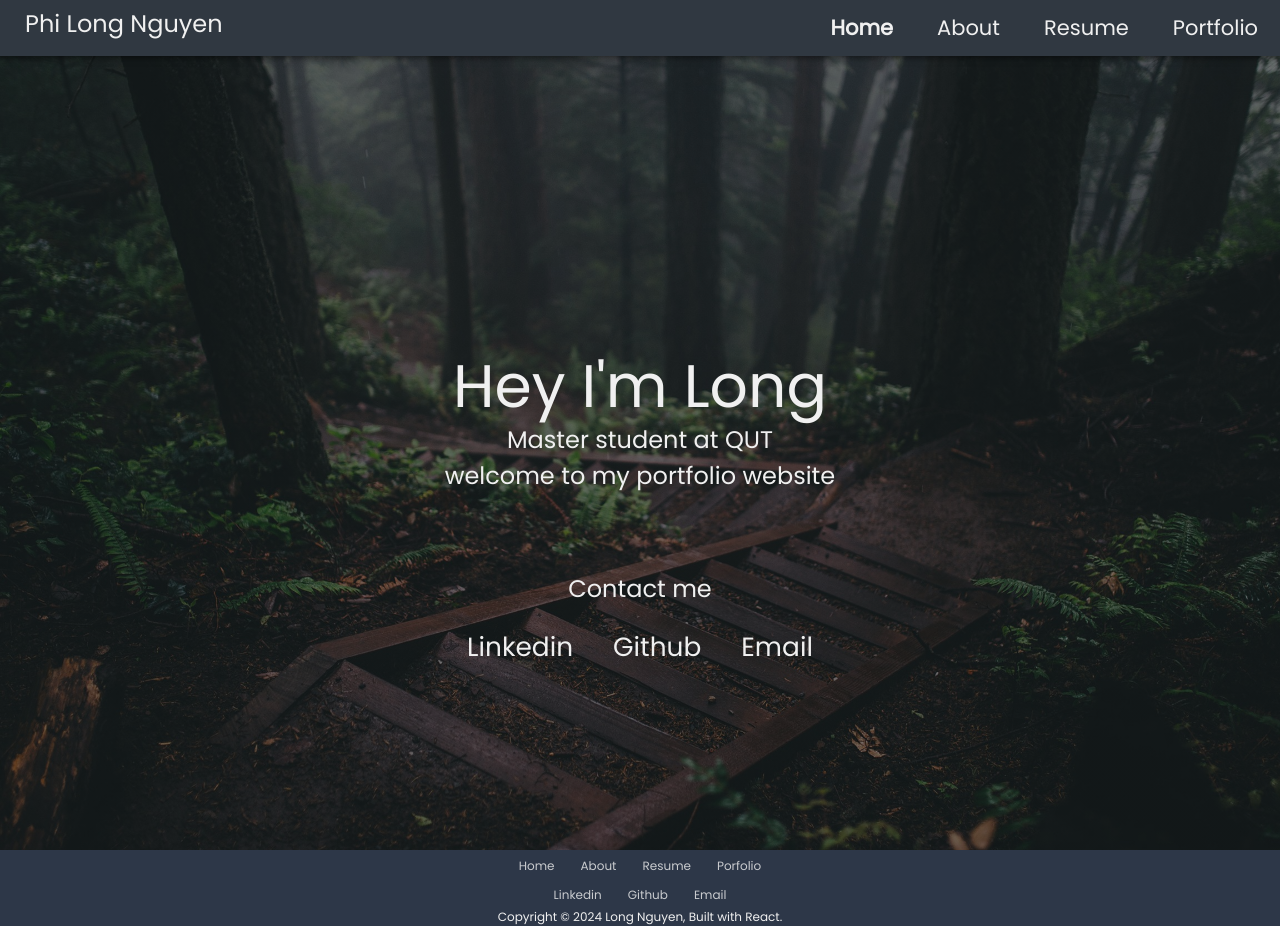
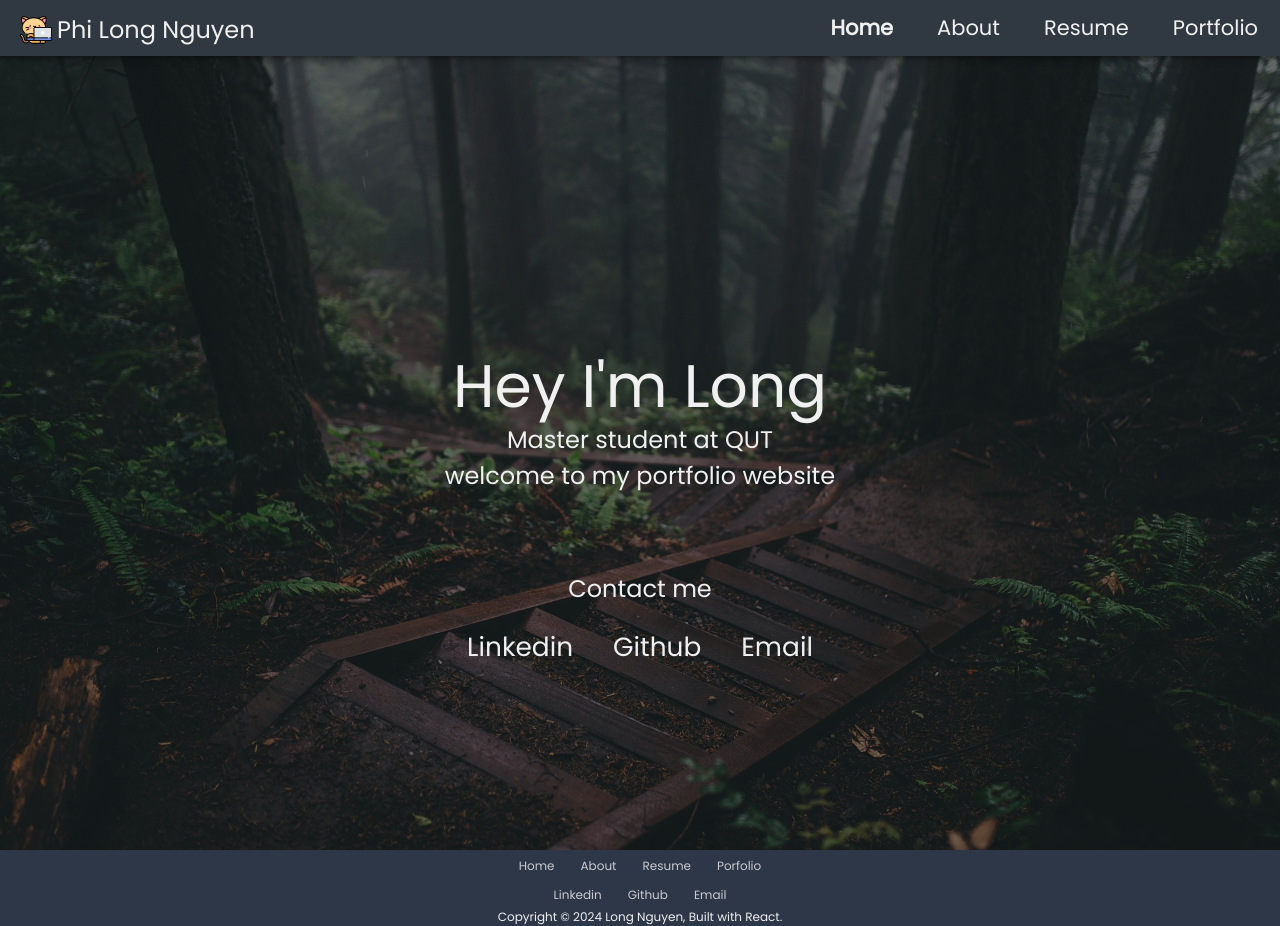
Before and after one commit to ngphl/portfolio, a React (Create React App) app: page / in a window 1280 px wide. Built offline with nearby package versions, Linux system fonts and the light colour scheme.

Commit message:
refine navbar icon

```diff
--- a/src/App.css
+++ b/src/App.css
@@ -54,9 +54,18 @@ header nav {
 }
 
 .logo {
+  display: flex;
+  justify-content: center;
+  align-items: center;
+  width: auto;
   margin-left: 20px;
   padding-top: 5px;
   user-select: none;
+}
+
+.logo-icon {
+  width: 32px;
+  height: auto;
 }
 
 #name {
--- a/src/components/Navbar.js
+++ b/src/components/Navbar.js
@@ -19,6 +19,7 @@ function Navbar() {
       <nav id="navbar">
         <div className="logo">
           {/* Top Left corner add Name Logo */}
+          <img src={require("../assets/logo512.png")} className="logo-icon" />
           <h1 id="name">Phi Long Nguyen</h1>
         </div>
         <div className="navlink">
```
Also changed, not shown: src/assets/logo512.png (added).
